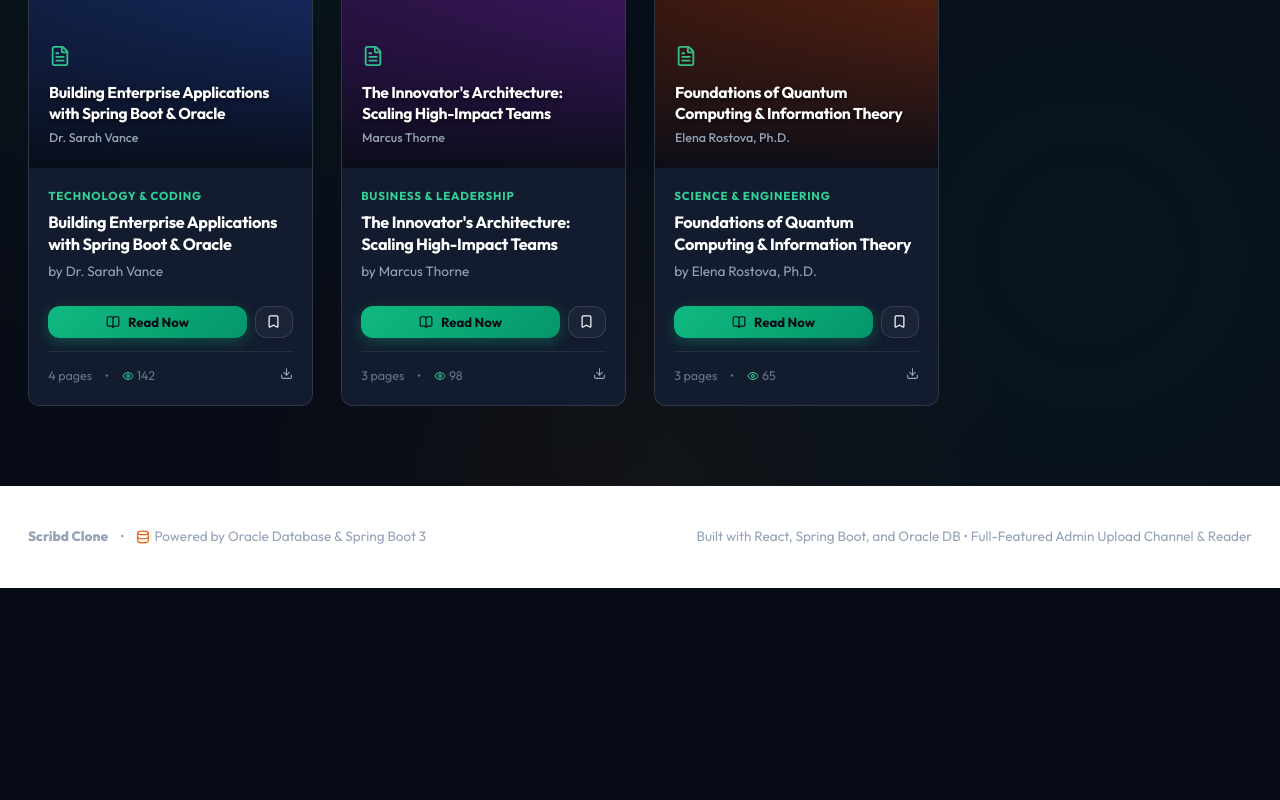
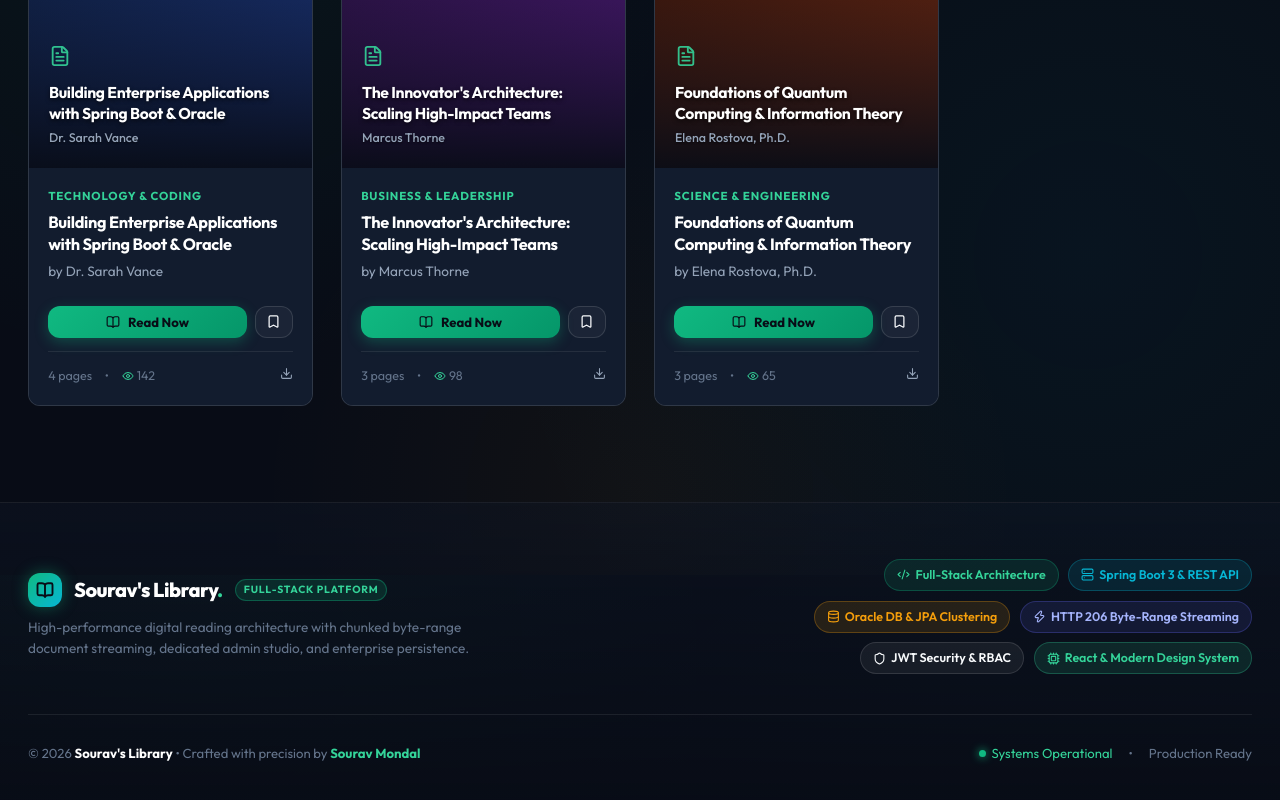
Before and after one commit to souravmondal2004/Sourav-Library, a React (Vite) app in the folder frontend/: page / in a window 1280 px wide. Shown: the part 1025-1825 px from the top of the page. Before the commit the page ends 1613 px from the top, so only its background shows below. Built offline with nearby package versions, Linux system fonts and the light colour scheme; no server answers; a web font is replaced by a local one.

Commit message:
style(footer): replace white footer with matching luxury obsidian theme, brand as Sourav's Library, and showcase core engineering skills

```diff
--- a/frontend/src/App.jsx
+++ b/frontend/src/App.jsx
@@ -8,7 +8,7 @@ import AdminDashboard from './components/admin/AdminDashboard';
 import UserLibrary from './components/library/UserLibrary';
 import AuthModal from './components/auth/AuthModal';
 import { api, getStoredUser, getAuthToken } from './services/api';
-import { BookOpen, Sparkles, Compass, AlertCircle, Database, Shield } from 'lucide-react';
+import { BookOpen, Sparkles, Compass, AlertCircle, Database, Shield, Code2, Server, Zap, Cpu } from 'lucide-react';
 
 import { INITIAL_CATEGORIES, INITIAL_DOCUMENTS } from './services/seedData';
 
@@ -317,24 +317,154 @@ export default function App() {
       )}
 
       {/* Footer */}
+      {/* Modern Luxury Obsidian & Emerald Footer */}
       <footer style={{
-        marginTop: '5rem',
-        padding: '2.5rem 0',
-        borderTop: '1px solid var(--border-color)',
-        background: '#ffffff',
-        fontSize: '0.85rem',
+        marginTop: '6rem',
+        padding: '3.5rem 0 2.5rem',
+        borderTop: '1px solid var(--border-glass)',
+        background: 'linear-gradient(180deg, rgba(14, 22, 38, 0.4) 0%, rgba(8, 12, 22, 0.98) 100%)',
+        fontSize: '0.88rem',
         color: 'var(--text-muted)'
       }}>
-        <div className="container" style={{ display: 'flex', justifyContent: 'space-between', alignItems: 'center', flexWrap: 'wrap', gap: '1rem' }}>
-          <div style={{ display: 'flex', alignItems: 'center', gap: '0.75rem' }}>
-            <span style={{ fontWeight: 800, color: 'var(--color-primary)' }}>Scribd Clone</span>
-            <span>•</span>
-            <span style={{ display: 'flex', alignItems: 'center', gap: 4 }}>
-              <Database size={14} color="#ea580c" /> Powered by Oracle Database & Spring Boot 3
-            </span>
+        <div className="container">
+          <div style={{
+            display: 'flex',
+            justifyContent: 'space-between',
+            alignItems: 'center',
+            flexWrap: 'wrap',
+            gap: '2rem',
+            paddingBottom: '2.5rem',
+            borderBottom: '1px solid var(--border-glass)'
+          }}>
+            {/* Brand Section */}
+            <div>
+              <div style={{ display: 'flex', alignItems: 'center', gap: '0.75rem', marginBottom: '0.6rem' }}>
+                <div className="brand-icon-box" style={{ width: 34, height: 34 }}>
+                  <BookOpen size={18} strokeWidth={2.5} />
+                </div>
+                <span style={{ fontSize: '1.25rem', fontWeight: 800, color: '#ffffff', letterSpacing: '-0.5px' }}>
+                  Sourav's Library<span style={{ color: 'var(--color-emerald-light)' }}>.</span>
+                </span>
+                <span className="brand-badge" style={{ fontSize: '0.65rem', padding: '2px 8px' }}>
+                  Full-Stack Platform
+                </span>
+              </div>
+              <p style={{ color: 'var(--text-dim)', fontSize: '0.85rem', maxWidth: 460, margin: 0, lineHeight: 1.6 }}>
+                High-performance digital reading architecture with chunked byte-range document streaming, dedicated admin studio, and enterprise persistence.
+              </p>
+            </div>
+
+            {/* Specific Technical Skills / Tech Stack Chips */}
+            <div style={{ display: 'flex', flexWrap: 'wrap', gap: '0.6rem', maxWidth: 540, justifyContent: 'flex-end' }}>
+              <span style={{
+                display: 'inline-flex',
+                alignItems: 'center',
+                gap: 5,
+                background: 'rgba(16, 185, 129, 0.12)',
+                border: '1px solid rgba(16, 185, 129, 0.28)',
+                color: 'var(--color-emerald-light)',
+                padding: '5px 12px',
+                borderRadius: 999,
+                fontSize: '0.78rem',
+                fontWeight: 600
+              }}>
+                <Code2 size={13} /> Full-Stack Architecture
+              </span>
+              <span style={{
+                display: 'inline-flex',
+                alignItems: 'center',
+                gap: 5,
+                background: 'rgba(6, 182, 212, 0.12)',
+                border: '1px solid rgba(6, 182, 212, 0.28)',
+                color: 'var(--color-cyan)',
+                padding: '5px 12px',
+                borderRadius: 999,
+                fontSize: '0.78rem',
+                fontWeight: 600
+              }}>
+                <Server size={13} /> Spring Boot 3 & REST API
+              </span>
+              <span style={{
+                display: 'inline-flex',
+                alignItems: 'center',
+                gap: 5,
+                background: 'rgba(245, 158, 11, 0.12)',
+                border: '1px solid rgba(245, 158, 11, 0.28)',
+                color: 'var(--color-gold)',
+                padding: '5px 12px',
+                borderRadius: 999,
+                fontSize: '0.78rem',
+                fontWeight: 600
+              }}>
+                <Database size={13} /> Oracle DB & JPA Clustering
+              </span>
+              <span style={{
+                display: 'inline-flex',
+                alignItems: 'center',
+                gap: 5,
+                background: 'rgba(99, 102, 241, 0.12)',
+                border: '1px solid rgba(99, 102, 241, 0.28)',
+                color: '#a5b4fc',
+                padding: '5px 12px',
+                borderRadius: 999,
+                fontSize: '0.78rem',
+                fontWeight: 600
+              }}>
+                <Zap size={13} /> HTTP 206 Byte-Range Streaming
+              </span>
+              <span style={{
+                display: 'inline-flex',
+                alignItems: 'center',
+                gap: 5,
+                background: 'rgba(255, 255, 255, 0.06)',
+                border: '1px solid var(--border-card)',
+                color: 'var(--text-main)',
+                padding: '5px 12px',
+                borderRadius: 999,
+                fontSize: '0.78rem',
+                fontWeight: 600
+              }}>
+                <Shield size={13} /> JWT Security & RBAC
+              </span>
+              <span style={{
+                display: 'inline-flex',
+                alignItems: 'center',
+                gap: 5,
+                background: 'rgba(52, 211, 153, 0.12)',
+                border: '1px solid rgba(52, 211, 153, 0.28)',
+                color: 'var(--color-emerald-light)',
+                padding: '5px 12px',
+                borderRadius: 999,
+                fontSize: '0.78rem',
+                fontWeight: 600
+              }}>
+                <Cpu size={13} /> React & Modern Design System
+              </span>
+            </div>
           </div>
-          <div>
-            Built with React, Spring Boot, and Oracle DB • Full-Featured Admin Upload Channel & Reader
+
+          {/* Bottom Copyright & Status Bar */}
+          <div style={{
+            display: 'flex',
+            justifyContent: 'space-between',
+            alignItems: 'center',
+            flexWrap: 'wrap',
+            gap: '1rem',
+            paddingTop: '1.75rem',
+            fontSize: '0.82rem',
+            color: 'var(--text-dim)'
+          }}>
+            <div>
+              © {new Date().getFullYear()} <span style={{ color: '#ffffff', fontWeight: 700 }}>Sourav's Library</span> • Crafted with precision by <span style={{ color: 'var(--color-emerald-light)', fontWeight: 700 }}>Sourav Mondal</span>
+            </div>
+            <div style={{ display: 'flex', alignItems: 'center', gap: '1rem' }}>
+              <span style={{ display: 'flex', alignItems: 'center', gap: 6, color: 'var(--color-emerald-light)' }}>
+                <span style={{ width: 7, height: 7, borderRadius: '50%', background: 'var(--color-emerald)', display: 'inline-block', boxShadow: '0 0 8px var(--color-emerald)' }} />
+                Systems Operational
+              </span>
+              <span>•</span>
+              <span>Production Ready</span>
+            </div>
           </div>
         </div>
       </footer>
--- a/frontend/src/components/auth/AuthModal.jsx
+++ b/frontend/src/components/auth/AuthModal.jsx
@@ -50,8 +50,8 @@ export default function AuthModal({ onClose, onLoginSuccess }) {
     <div className="modal-backdrop" onClick={onClose}>
       <div className="modal-content" onClick={(e) => e.stopPropagation()}>
         <div style={{ display: 'flex', justifyContent: 'space-between', alignItems: 'center', marginBottom: '1.25rem' }}>
-          <h3 style={{ fontSize: '1.3rem', color: 'var(--color-primary)' }}>
-            {isRegister ? 'Join Scribd' : 'Sign in to Scribd'}
+          <h3 style={{ fontSize: '1.3rem', color: '#ffffff', fontWeight: 800 }}>
+            {isRegister ? "Join Sourav's Library" : "Sign in to Sourav's Library"}
           </h3>
           <button onClick={onClose} style={{ color: 'var(--text-muted)' }}>
             <X size={20} />
@@ -153,10 +153,10 @@ export default function AuthModal({ onClose, onLoginSuccess }) {
             </span>
           ) : (
             <span>
-              New to Scribd?{' '}
+              New to Sourav's Library?{' '}
               <button
                 type="button"
-                style={{ color: 'var(--color-accent)', fontWeight: 700 }}
+                style={{ color: 'var(--color-emerald-light)', fontWeight: 700 }}
                 onClick={() => setIsRegister(true)}
               >
                 Create an account
```
